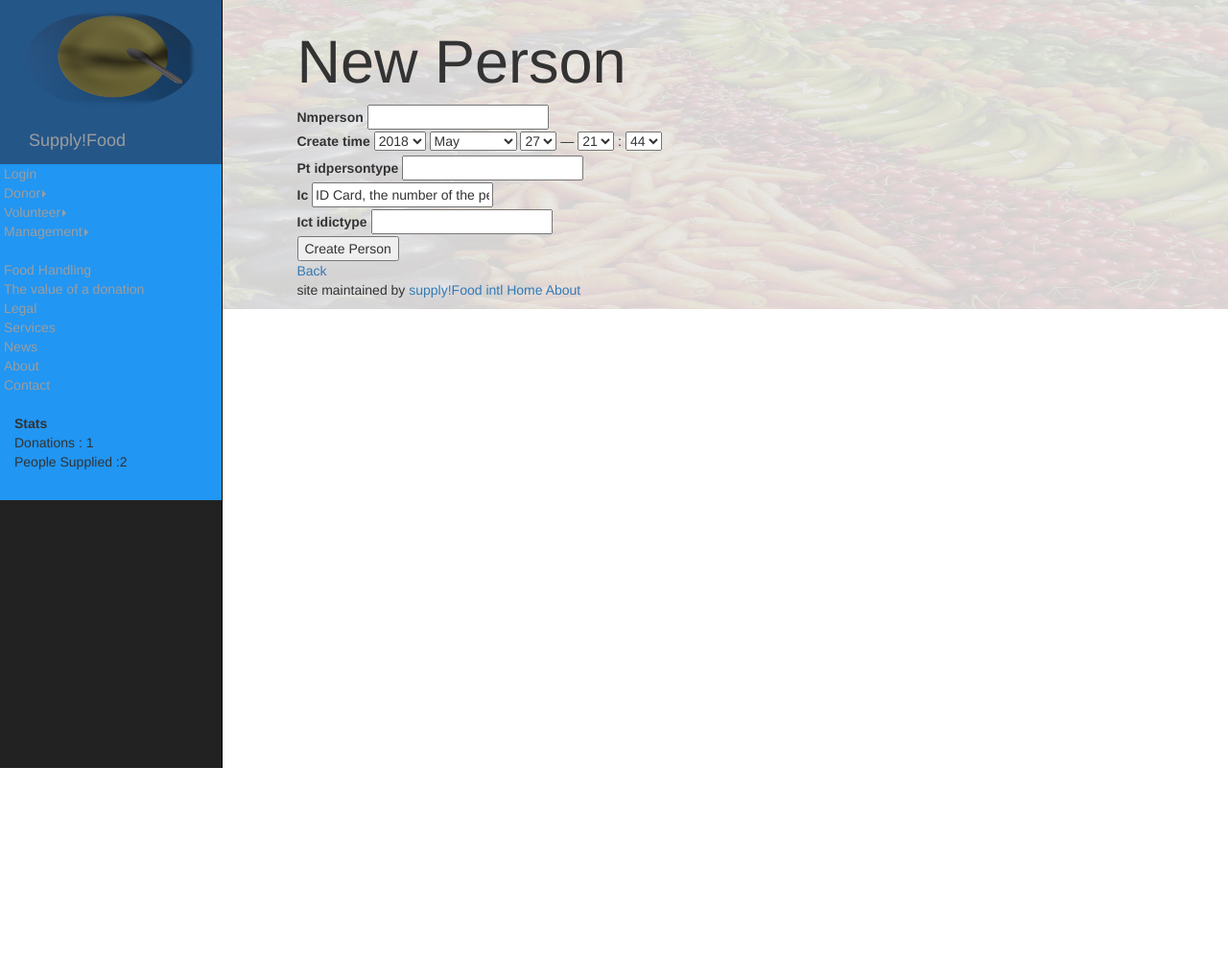
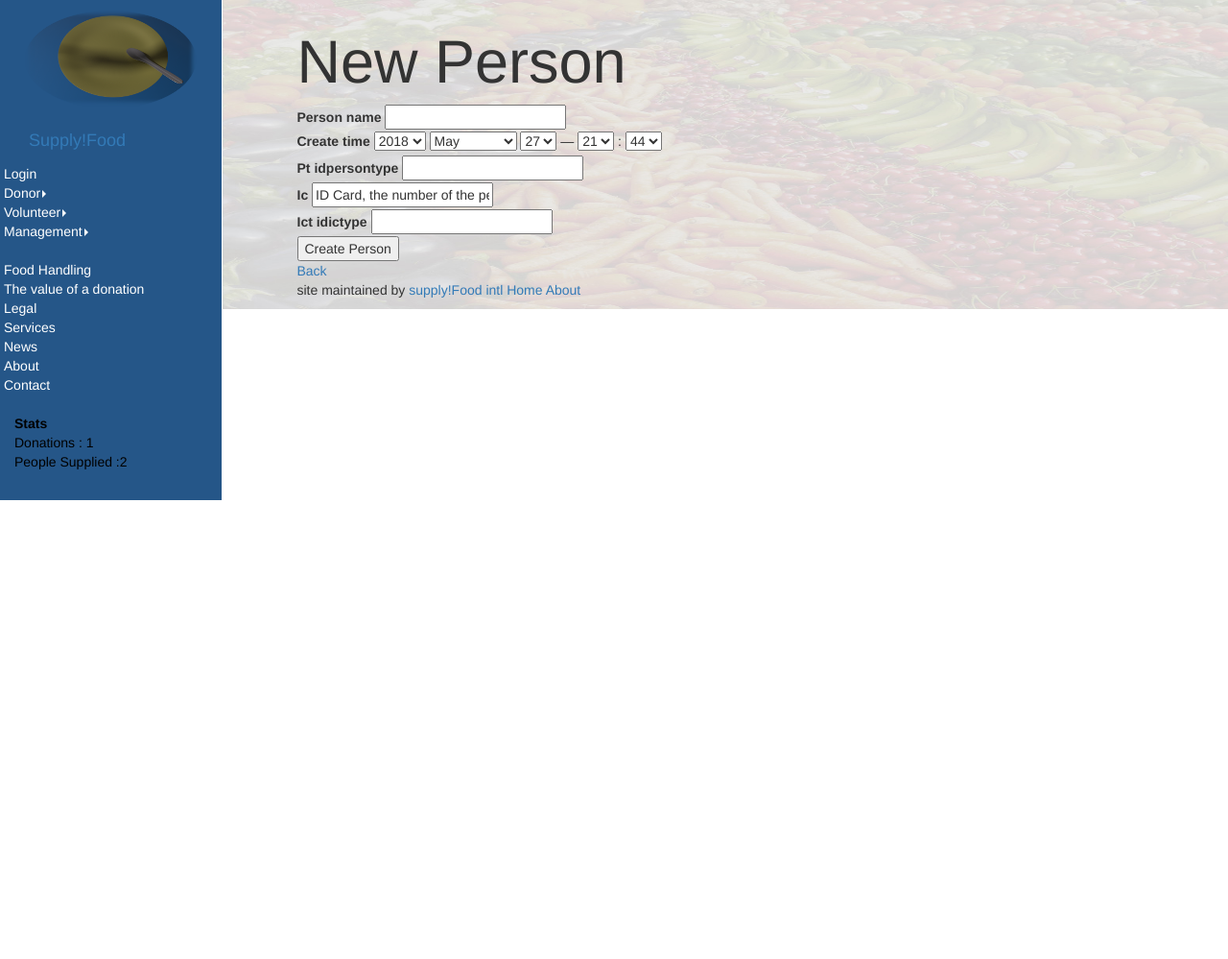
Before and after one commit to supplyFoodIntl/supplyFood, a Rails app: page /people/new in a window 1280 px wide. Shown: the top 999 px of the page at 96% size. Run offline with Rails 7, Linux system fonts and the light colour scheme; style sheets or scripts are compiled from the project's sources; some libraries are stand-ins or nearby versions.

Commit message:
navbar color adjustments

```diff
--- a/TODO.txt
+++ b/TODO.txt
@@ -1,4 +1,4 @@
-adjust text collor on navbar to better contrast
+adjust text collor on navbar to better contrast OK
 make the home a jumbotron
 add signin and sign up
 check style against dummy html
--- a/app/assets/stylesheets/application.css.scss
+++ b/app/assets/stylesheets/application.css.scss
@@ -9,22 +9,43 @@
     height: 100%;
     padding: 10px;
 }
+.dropdown-menu {
+    background-color: #255688;
+}
+#navBarStats {
+    padding: 20px 0px 30px 15px;
+    color: black;
+}
+
+.nav {
+    background-color: #255688;
+    background-image: none;
+    background-repeat: no-repeat;
+    color: blue;
+}
 
 .nav li a {
     padding: 0 4px;
- color :blue;
+    color: white;
+}
+.nav li a:active {
+    padding: 0 4px;
+    color: blue;
 }
 .nav li a:hover {
-    color :black;
+    color: black;
 
 }
 
+
 .navbar-header {
-    background-color:#255688;
+    background-color: #255688;
 }
+
 #navbar {
-    background-color:#2196f3;
-    }
+    background-color: #255688;
+}
+
 .jumbotron hr {
     border-color: darkgray;
 }
--- a/app/views/layouts/_navbar.html.erb
+++ b/app/views/layouts/_navbar.html.erb
@@ -1,4 +1,4 @@
- <nav class="navbar navbar-inverse navbar-fixed-left">
+ <nav class="navbar navbar-fixed-left">
         <div class="navbar-header" >
             <button type="button" class="navbar-toggle collapsed" data-toggle="collapse" data-target="#navbar" aria-expanded="false" aria-controls="navbar">
 						<span class="sr-only">Toggle navigation</span>
@@ -86,7 +86,7 @@
                 <li>
                     <a href="#">Contact</a>
                 </li>
-                <li style="padding:20px 0px 30px 15px;">
+                <li id = "navBarStats">
                     <strong>Stats</strong><br/>
                     <span id="donations"></span>
                     <span id="donatedTo"></span>
--- a/app/views/layouts/application.html.erb
+++ b/app/views/layouts/application.html.erb
@@ -58,12 +58,12 @@
     <div class="jumbotron">
         <div class="container">
 
+            <%= yield %>
 
-            <%= yield %>
             <%= render 'layouts/footer' %>
 
 
-            </footer>
+
         </div>
     </div>
   </body>
--- a/app/views/people/_form.html.erb
+++ b/app/views/people/_form.html.erb
@@ -12,7 +12,7 @@
   <% end %>
 
   <div class="field">
-    <%= form.label :nmperson %>
+    <%= form.label "Person name" %>
     <%= form.text_field :nmperson %>
   </div>
 
```
